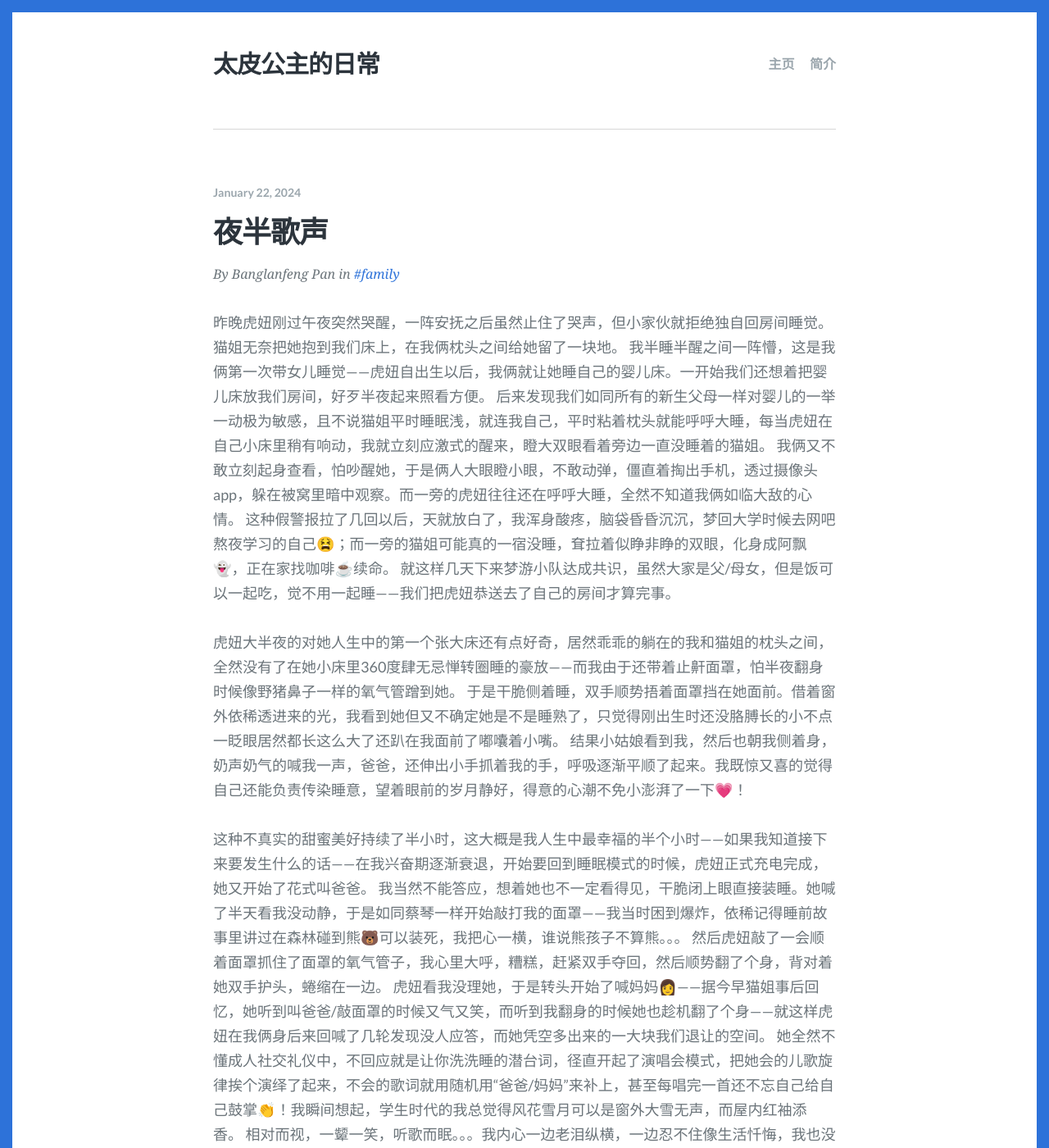
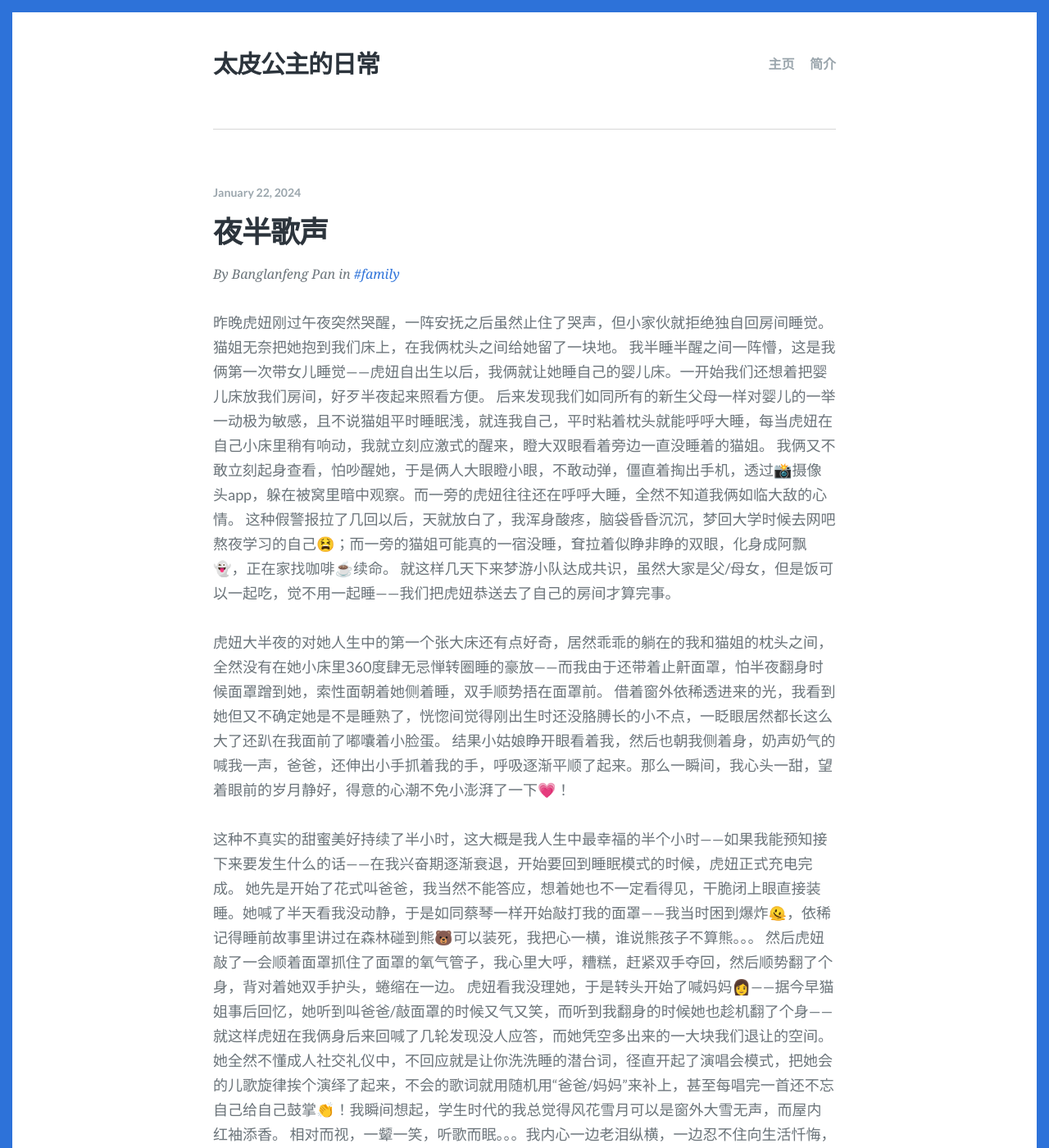
Before and after one commit to spiderPan/APMY, a Jekyll site: the page built from _posts/2024-01-22-夜半歌声.md, in a window 1280 px wide and 1400 px high. Shown: the whole window at 82% size. Built offline with Jekyll 4.4.1, drawn with Linux system fonts in a browser that asks for light colours; some web fonts are replaced; some of the changed text lies outside the part shown.

Commit message:
update words

```diff
--- a/_posts/2024-01-22-夜半歌声.md
+++ b/_posts/2024-01-22-夜半歌声.md
@@ -10,22 +10,23 @@ tags: [family]
 昨晚虎妞刚过午夜突然哭醒，一阵安抚之后虽然止住了哭声，但小家伙就拒绝独自回房间睡觉。猫姐无奈把她抱到我们床上，在我俩枕头之间给她留了一块地。
 我半睡半醒之间一阵懵，这是我俩第一次带女儿睡觉——虎妞自出生以后，我俩就让她睡自己的婴儿床。一开始我们还想着把婴儿床放我们房间，好歹半夜起来照看方便。
 后来发现我们如同所有的新生父母一样对婴儿的一举一动极为敏感，且不说猫姐平时睡眠浅，就连我自己，平时粘着枕头就能呼呼大睡，每当虎妞在自己小床里稍有响动，我就立刻应激式的醒来，瞪大双眼看着旁边一直没睡着的猫姐。
-我俩又不敢立刻起身查看，怕吵醒她，于是俩人大眼瞪小眼，不敢动弹，僵直着掏出手机，透过摄像头app，躲在被窝里暗中观察。而一旁的虎妞往往还在呼呼大睡，全然不知道我俩如临大敌的心情。
+我俩又不敢立刻起身查看，怕吵醒她，于是俩人大眼瞪小眼，不敢动弹，僵直着掏出手机，透过📸摄像头app，躲在被窝里暗中观察。而一旁的虎妞往往还在呼呼大睡，全然不知道我俩如临大敌的心情。
 这种假警报拉了几回以后，天就放白了，我浑身酸疼，脑袋昏昏沉沉，梦回大学时候去网吧熬夜学习的自己😫；而一旁的猫姐可能真的一宿没睡，耷拉着似睁非睁的双眼，化身成阿飘👻，正在家找咖啡☕️续命。
 就这样几天下来梦游小队达成共识，虽然大家是父/母女，但是饭可以一起吃，觉不用一起睡——我们把虎妞恭送去了自己的房间才算完事。
 
-虎妞大半夜的对她人生中的第一个张大床还有点好奇，居然乖乖的躺在的我和猫姐的枕头之间，全然没有了在她小床里360度肆无忌惮转圈睡的豪放——而我由于还带着止鼾面罩，怕半夜翻身时候像野猪鼻子一样的氧气管蹭到她。
-于是干脆侧着睡，双手顺势捂着面罩挡在她面前。借着窗外依稀透进来的光，我看到她但又不确定她是不是睡熟了，只觉得刚出生时还没胳膊长的小不点一眨眼居然都长这么大了还趴在我面前了嘟囔着小嘴。
-结果小姑娘看到我，然后也朝我侧着身，奶声奶气的喊我一声，爸爸，还伸出小手抓着我的手，呼吸逐渐平顺了起来。我既惊又喜的觉得自己还能负责传染睡意，望着眼前的岁月静好，得意的心潮不免小澎湃了一下💗！
+虎妞大半夜的对她人生中的第一个张大床还有点好奇，居然乖乖的躺在的我和猫姐的枕头之间，全然没有在她小床里360度肆无忌惮转圈睡的豪放——而我由于还带着止鼾面罩，怕半夜翻身时候面罩蹭到她，索性面朝着她侧着睡，双手顺势捂在面罩前。
+借着窗外依稀透进来的光，我看到她但又不确定她是不是睡熟了，恍惚间觉得刚出生时还没胳膊长的小不点，一眨眼居然都长这么大了还趴在我面前了嘟囔着小脸蛋。
+结果小姑娘睁开眼看着我，然后也朝我侧着身，奶声奶气的喊我一声，爸爸，还伸出小手抓着我的手，呼吸逐渐平顺了起来。那么一瞬间，我心头一甜，望着眼前的岁月静好，得意的心潮不免小澎湃了一下💗！
 
-这种不真实的甜蜜美好持续了半小时，这大概是我人生中最幸福的半个小时——如果我知道接下来要发生什么的话——在我兴奋期逐渐衰退，开始要回到睡眠模式的时候，虎妞正式充电完成，她又开始了花式叫爸爸。
-我当然不能答应，想着她也不一定看得见，干脆闭上眼直接装睡。她喊了半天看我没动静，于是如同蔡琴一样开始敲打我的面罩——我当时困到爆炸，依稀记得睡前故事里讲过在森林碰到熊🐻可以装死，我把心一横，谁说熊孩子不算熊。。。
+这种不真实的甜蜜美好持续了半小时，这大概是我人生中最幸福的半个小时——如果我能预知接下来要发生什么的话——在我兴奋期逐渐衰退，开始要回到睡眠模式的时候，虎妞正式充电完成。
+她先是开始了花式叫爸爸，我当然不能答应，想着她也不一定看得见，干脆闭上眼直接装睡。她喊了半天看我没动静，于是如同蔡琴一样开始敲打我的面罩——我当时困到爆炸🫠，依稀记得睡前故事里讲过在森林碰到熊🐻可以装死，我把心一横，谁说熊孩子不算熊。。。
 然后虎妞敲了一会顺着面罩抓住了面罩的氧气管子，我心里大呼，糟糕，赶紧双手夺回，然后顺势翻了个身，背对着她双手护头，蜷缩在一边。
 虎妞看我没理她，于是转头开始了喊妈妈👩——据今早猫姐事后回忆，她听到叫爸爸/敲面罩的时候又气又笑，而听到我翻身的时候她也趁机翻了个身——就这样虎妞在我俩身后来回喊了几轮发现没人应答，而她凭空多出来的一大块我们退让的空间。
 她全然不懂成人社交礼仪中，不回应就是让你洗洗睡的潜台词，径直开起了演唱会模式，把她会的儿歌旋律挨个演绎了起来，不会的歌词就用随机用“爸爸/妈妈”来补上，甚至每唱完一首还不忘自己给自己鼓掌👏！我瞬间想起，学生时代的我总觉得风花雪月可以是窗外大雪无声，而屋内红袖添香。
-相对而视，一颦一笑，听歌而眠。。。我内心一边老泪纵横，一边忍不住像生活忏悔，我也没想到这歌可以是儿歌，而唱的人可以这么hi。。果然，击中自己眉心的，都是自己年少时的没心没肺。
+相对而视，一颦一笑，听歌而眠。。。我内心一边老泪纵横，一边忍不住向生活忏悔，我也没想到这歌可以是儿歌，而唱的人可以这么hi。。果然，击中自己眉心的，都是自己年少时的没心没肺。
 
-事情的结局——据猫姐今早回忆说——在听完虎妞的第八遍小星星/Row Row Row Your Boat之后，猫姐果断起身把唱到词穷的虎妞送回了自己房间，还关上了两边的门，而虎妞在回房嚎叫了5分钟之后自己又滚回去安心睡觉了。
+事情的结局是，在听完虎妞的第八遍小星星✨/Row Row Row Your Boat🚣‍♀️之后，猫姐果断起身把唱到词穷的虎妞送回了自己房间，还没忘关上了两个房间的门。而虎妞意识到演唱会提前结束之后，也就嚎了5分钟，就自己又滚回去安心睡觉了。
 
-“所以她昨晚唱了多久？半个小时？“，
-”差不多吧，她最后还趴你背上拍了拍你的屁股，但是你没理她，还挥手跟她说byebye，她好像也跟你byebye了“，猫姐和我一边刷着牙，一边围在虎妞床头，“所以现在问题来了，我们应该唱什么叫醒她？”
+“所以她昨晚唱了多久？40分钟？“，
+
+”差不多吧，她最后还趴你背上拍了拍你的屁股，但是你没理她，隐约着看你好像背着身，勾着手跟她挥手🙋说byebye，然后她也跟你byebye了“，猫姐和我一边刷着牙，一边围在虎妞床头，“所以现在问题来了，我们应该唱什么叫醒她？”
```
